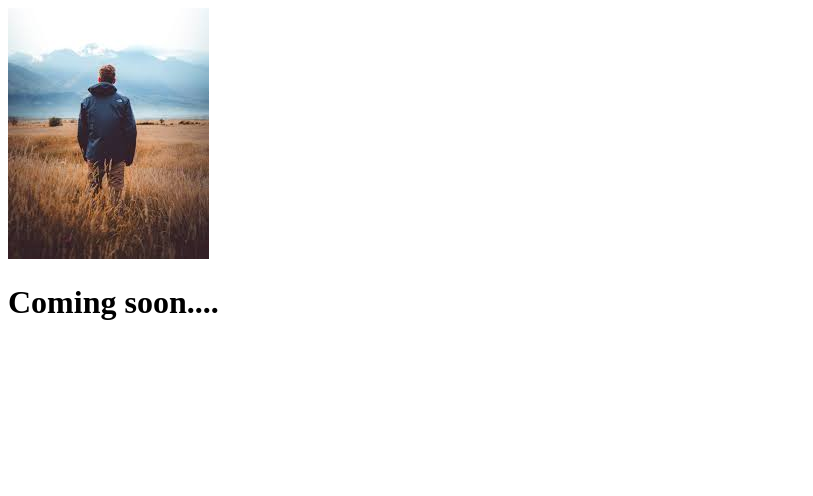
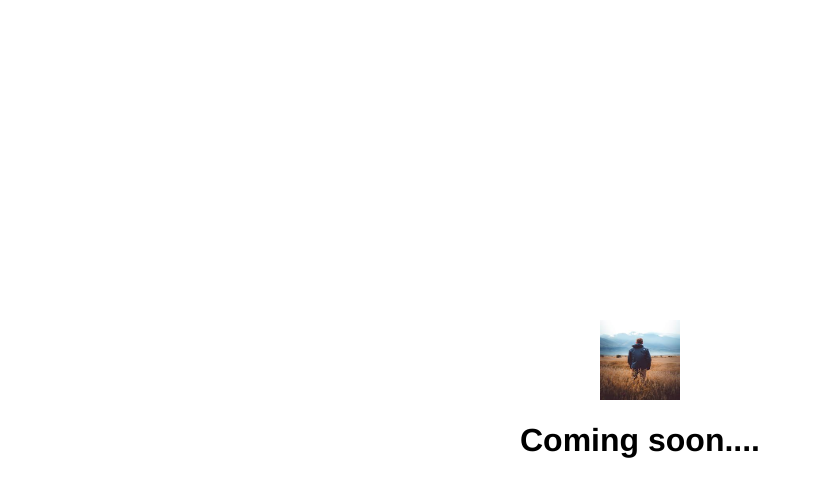
Before and after one commit to adhiarunkumar/git-101, a plain HTML site: page index.html in a window 1280 px wide. Shown: the whole page, without its empty margins (0-813 px from the left). Drawn offline with Linux system fonts and the light colour scheme.

Commit message:
Centered image and tagline

```diff
--- a/index.html
+++ b/index.html
@@ -2,9 +2,13 @@
 <html>
 <head>
 	<title></title>
+	<link rel="stylesheet" type="text/css" href="style.css">
 </head>
 <body>
-	<img src="img.jpeg" alt="">
-	<h1>Coming soon....</h1>
+	<div id="container">
+		<img id="logo" src="img.jpeg" alt="">
+		<h1>Coming soon....</h1>
+	</div>
+
 </body>
 </html>
--- /dev/null
+++ b/style.css
@@ -0,0 +1,17 @@
+body {
+	margin: 0;
+	font-family: Helvetica;
+}
+
+#logo {
+	height: 80px;
+	width: 80px;
+}
+
+#container {
+	display: flex;
+	align-items: center;
+	justify-content: center;
+	height: 100vh;
+	flex-direction: column;
+}
```
